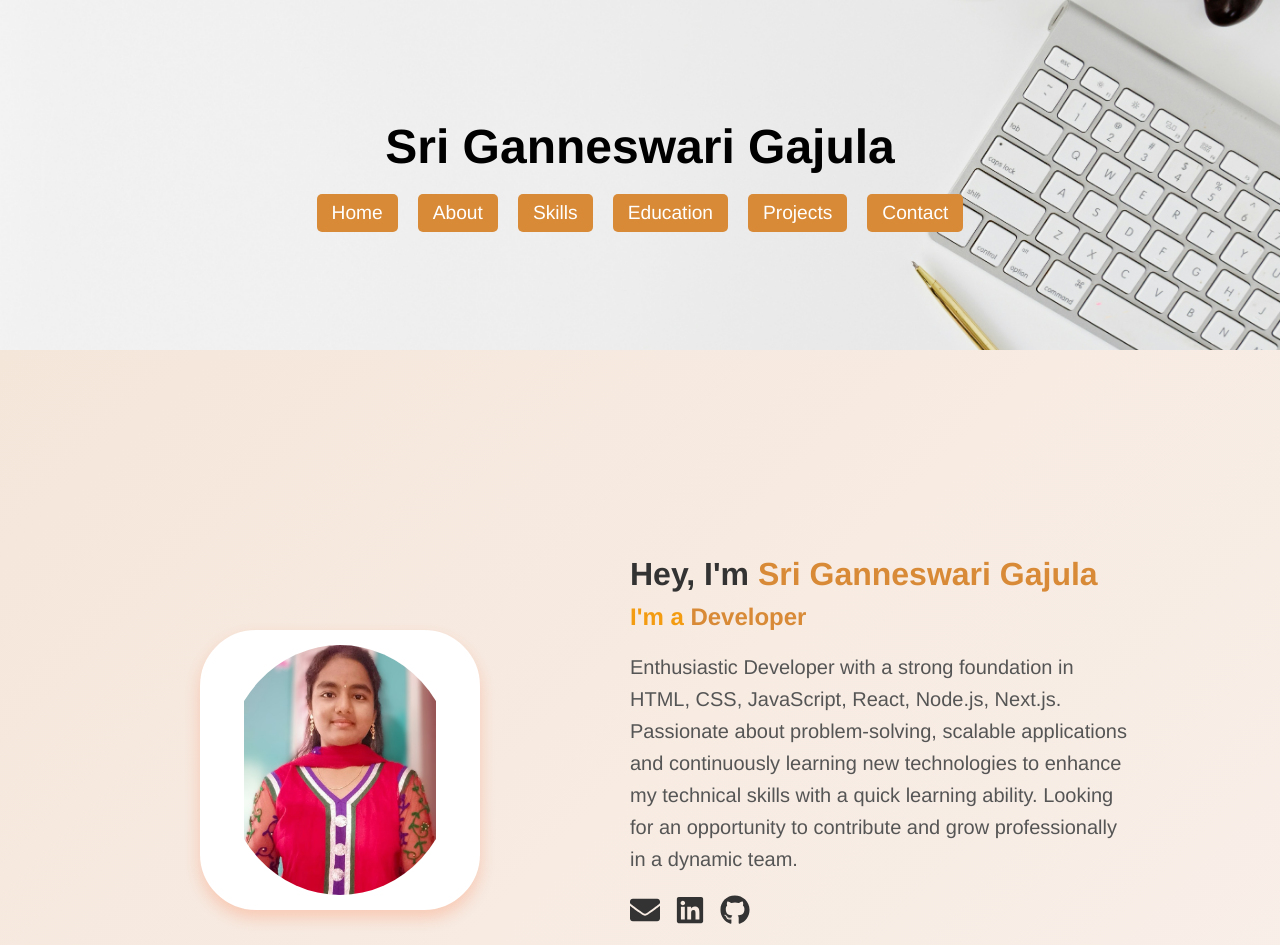
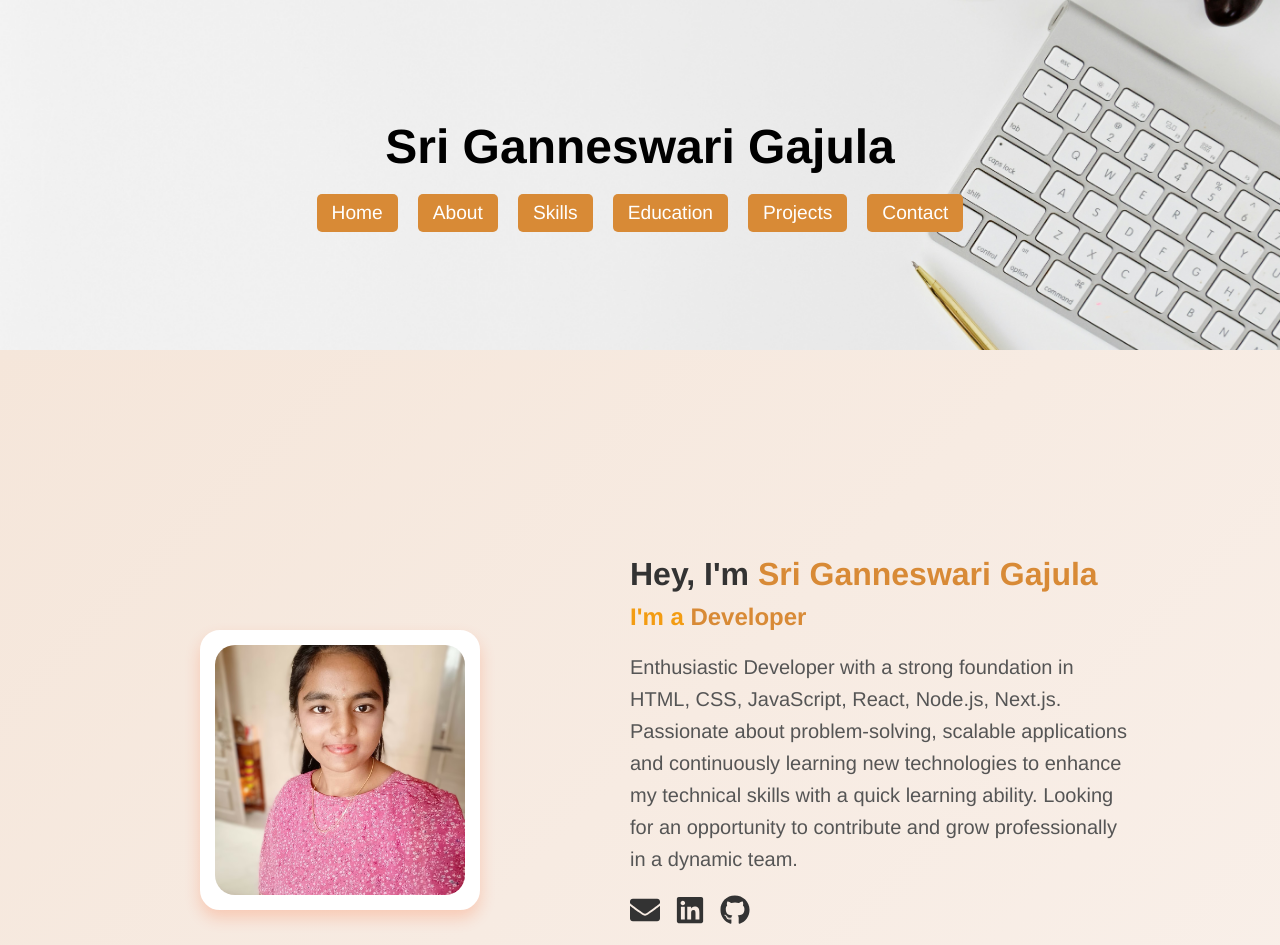
Before and after one commit to Sri-Ganneswari1/portfolio, a Next.js app: page / in a window 1280 px wide. Shown: the top 945 px of the page. Built offline with nearby package versions, Linux system fonts and the light colour scheme.

Commit message:
i deleted 1 photo and add new image, did a change in globals, home

```diff
--- a/src/app/components/Home.tsx
+++ b/src/app/components/Home.tsx
@@ -5,7 +5,7 @@ const ProfileSection = () => {
         <div className="profile-container" id="home">
             <div className="profile-content">
                 <div className="profile-image-container1">
-                    <img src="../../photo.jpeg" alt="Profile" className="profile-image1" />
+                    <img src="../../image.jpeg" alt="Profile" className="profile-image1" />
                 </div>
                 <div className="profile-text">
                     <h1>Hey, I&apos;m <span className="highlight">Sri Ganneswari Gajula</span></h1>
--- a/src/app/globals.css
+++ b/src/app/globals.css
@@ -296,7 +296,7 @@ p {
   margin-bottom: 15px;
 }
 
-/* .profile-image-container1 {
+.profile-image-container1 {
   position: relative;
   width: 250px;
   height: 250px;
@@ -317,14 +317,14 @@ p {
   object-fit: cover;
   border-radius: 20px;
   background-color: transparent;
-} */
+}
 
-.profile-image-container1 {
+/* .profile-image-container1 {
   position: relative;
   width: 250px;
   height: 250px;
   border-radius: 20%; /* Fully circular */
-  background-color: white;
+  /* background-color: white;
 
   border: 5px solid white;
   box-shadow: 0px 8px 16px rgba(255, 69, 0, 0.2);
@@ -333,7 +333,7 @@ p {
   justify-content: center;
   margin-left: 50px;
   overflow: hidden;
-}
+} */
 
 /* .profile-image1 {
   width: 100%;
@@ -342,14 +342,14 @@ p {
   border-radius: 50%; /* Match circular container */
   /* background-color: transparent;
 } */
-.profile-image1 {
+/* .profile-image1 {
   width: 100%;
   height: 100%;
   object-fit: contain; /* Change from 'cover' to 'contain' */
-  border-radius: 50%;
+  /* border-radius: 50%;
   background-color: white; /* Optional: matches border */
-  padding: 10px; /* Add inner spacing so face doesn't get cropped */
-}
+  /* padding: 10px; /* Add inner spacing so face doesn't get cropped */
+/* } */
 
 
 @media (max-width: 768px) {
```
Also changed, not shown: public/image.jpeg (added), public/photo.jpeg (deleted).
